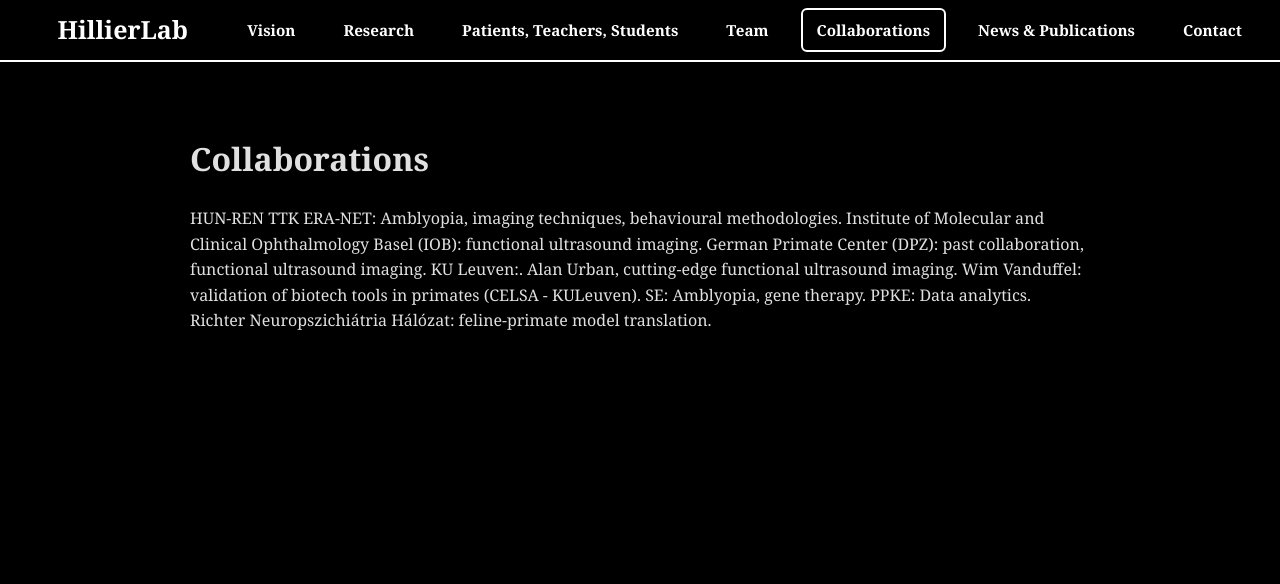
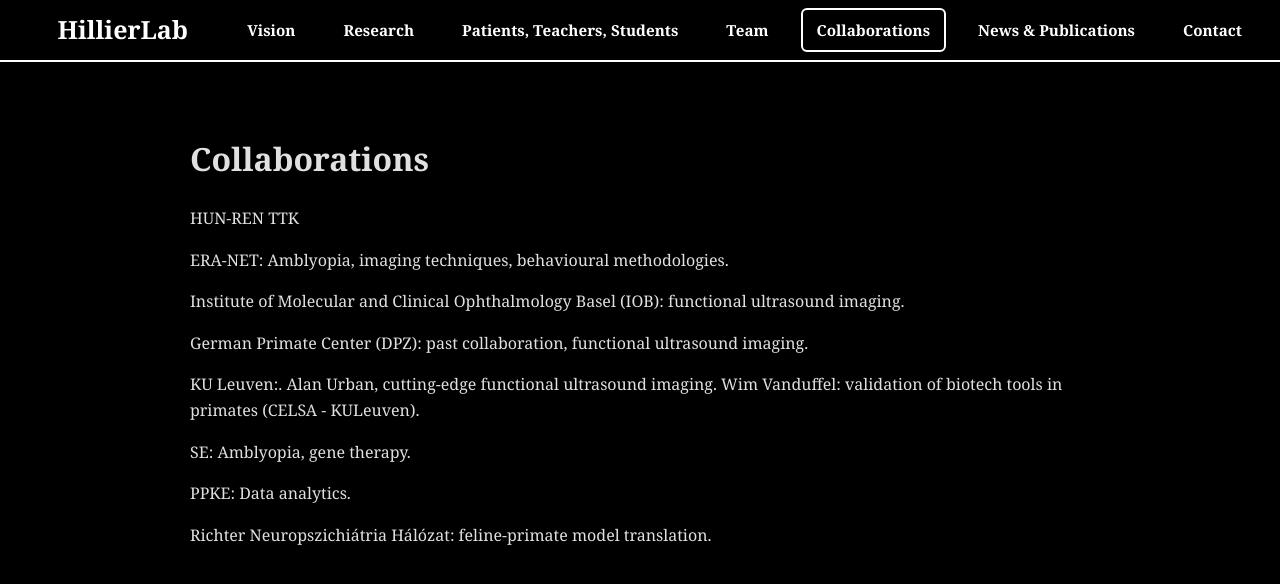
Before and after one commit to hillierlab/hillierlab.github.io, a Jekyll site: the page built from collaborations.md, in a window 1280 px wide. Shown: the top 584 px of the page. Built offline with Jekyll 4.4.1, drawn with Linux system fonts in a browser that asks for light colours.

Commit message:
Update collaborations.md

```diff
--- a/collaborations.md
+++ b/collaborations.md
@@ -2,7 +2,7 @@
 layout: page
 title: Collaborations
 ---
-<p>HUN-REN TTK
+<p>HUN-REN TTK</p>
 ERA-NET: Amblyopia, imaging techniques, behavioural methodologies.
 
 Institute of Molecular and Clinical Ophthalmology Basel (IOB): functional ultrasound imaging.
@@ -18,4 +18,3 @@ SE: Amblyopia, gene therapy.
 PPKE: Data analytics.
 
 Richter Neuropszichiátria Hálózat: feline-primate model translation.
-</p>
```
